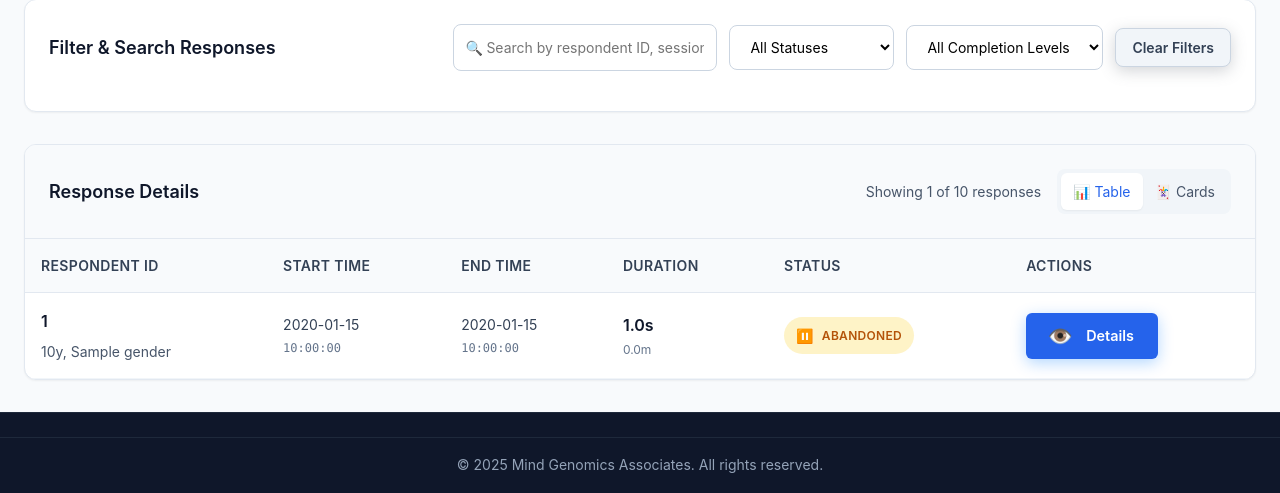
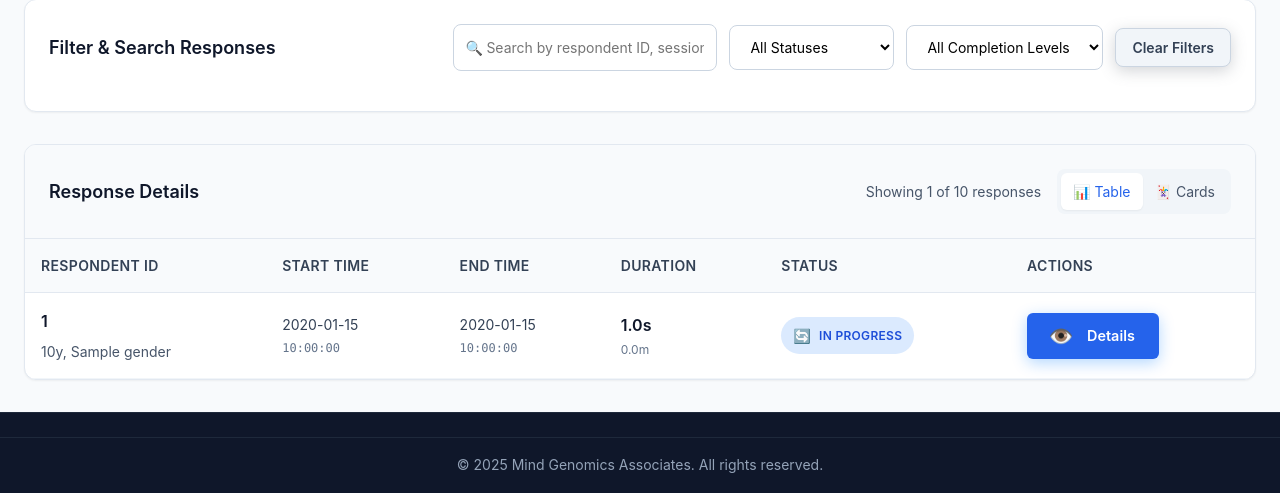
Before and after one commit to dheeraj009joshi/unileverImageStudy, a Python web app: template templates/dashboard/study_responses.html in a window 1280 px wide. Shown: the part 732-1225 px from the top of the page. Run offline with Jinja, Linux system fonts and the light colour scheme; the template is opened without the code that fills it: most values are stand-ins (such as "Sample title", 1, 10 or a date in 2020).

Commit message:
fixed the ic completed status up

```diff
--- a/routes/study_participation.py
+++ b/routes/study_participation.py
@@ -994,7 +994,8 @@ def submit_all_ratings(study_id):
         # If they saved at least one rating, keep response as in-progress until completed
         try:
             if saved_count > 0 and not response.is_completed:
-                response.is_in_progress = True
+                response.is_completed = True
+                response.is_in_progress = False
                 response.is_abandoned = False
                 response.save()
         except Exception:
--- a/static/css/study_responses.css
+++ b/static/css/study_responses.css
@@ -759,6 +759,11 @@
     color: var(--color-warning-700);
 }
 
+.status-badge.status-in_progress {
+    background: var(--color-info-100);
+    color: var(--color-info-700);
+}
+
 .status-icon {
     font-size: var(--font-size-sm);
 }
@@ -1319,6 +1324,11 @@
 
 .status-abandoned {
     color: var(--color-red-600);
+    font-weight: var(--font-weight-semibold);
+}
+
+.status-in_progress {
+    color: var(--color-blue-600);
     font-weight: var(--font-weight-semibold);
 }
 
--- a/templates/dashboard/study_responses.html
+++ b/templates/dashboard/study_responses.html
@@ -143,7 +143,7 @@
                     </thead>
                     <tbody>
                         {% for response in responses %}
-                                <tr class="response-row" data-status="{{ 'completed' if response.is_completed else 'abandoned' }}" data-completion="{{ response.completion_percentage }}">
+                                <tr class="response-row" data-status="{% if response.is_completed %}completed{% elif response.is_abandoned %}abandoned{% else %}in_progress{% endif %}" data-completion="{{ response.completion_percentage }}">
                                     <td>
                                         <div class="respondent-info">
                                             <span class="respondent-id">{{ response.respondent_id }}</span>
@@ -174,9 +174,9 @@
                                         </div>
                             </td>
                             <td>
-                                <span class="status-badge status-{{ 'completed' if response.is_completed else 'abandoned' }}">
-                                            <span class="status-icon">{{ '✅' if response.is_completed else '⏸️' }}</span>
-                                    {{ 'Completed' if response.is_completed else 'Abandoned' }}
+                                <span class="status-badge status-{% if response.is_completed %}completed{% elif response.is_abandoned %}abandoned{% else %}in_progress{% endif %}">
+                                            <span class="status-icon">{% if response.is_completed %}✅{% elif response.is_abandoned %}⏸️{% else %}🔄{% endif %}</span>
+                                    {% if response.is_completed %}Completed{% elif response.is_abandoned %}Abandoned{% else %}In Progress{% endif %}
                                 </span>
                             </td>
 
@@ -200,7 +200,7 @@
                 <div class="cards-view" id="cards-view">
                     <div class="response-cards">
                         {% for response in responses %}
-                        <div class="response-card" data-status="{{ 'completed' if response.is_completed else 'abandoned' }}" data-completion="{{ response.completion_percentage }}">
+                        <div class="response-card" data-status="{% if response.is_completed %}completed{% elif response.is_abandoned %}abandoned{% else %}in_progress{% endif %}" data-completion="{{ response.completion_percentage }}">
                             <div class="card-header">
                                 <div class="respondent-info">
                                     <h4>Respondent {{ response.respondent_id }}</h4>
@@ -208,8 +208,8 @@
                                     <span class="respondent-details">{{ response.personal_info.get('age', 'N/A') }}y, {{ response.personal_info.get('gender', 'N/A') }}</span>
                                     {% endif %}
                                 </div>
-                                <span class="status-badge status-{{ 'completed' if response.is_completed else 'abandoned' }}">
-                                    {{ '✅' if response.is_completed else '⏸️' }} {{ 'Completed' if response.is_completed else 'Abandoned' }}
+                                <span class="status-badge status-{% if response.is_completed %}completed{% elif response.is_abandoned %}abandoned{% else %}in_progress{% endif %}">
+                                    {% if response.is_completed %}✅{% elif response.is_abandoned %}⏸️{% else %}🔄{% endif %} {% if response.is_completed %}Completed{% elif response.is_abandoned %}Abandoned{% else %}In Progress{% endif %}
                                 </span>
             </div>
 
@@ -578,7 +578,7 @@ function viewResponseDetails(responseId) {
                             </div>
                             <div class="overview-item">
                                 <span class="label">Status:</span>
-                                <span class="value status-${data.is_completed ? 'completed' : 'abandoned'}">${data.status}</span>
+                                <span class="value status-${data.is_completed ? 'completed' : data.is_abandoned ? 'abandoned' : 'in_progress'}">${data.status}</span>
                             </div>
                             <div class="overview-item">
                                 <span class="label">Completion:</span>
```
